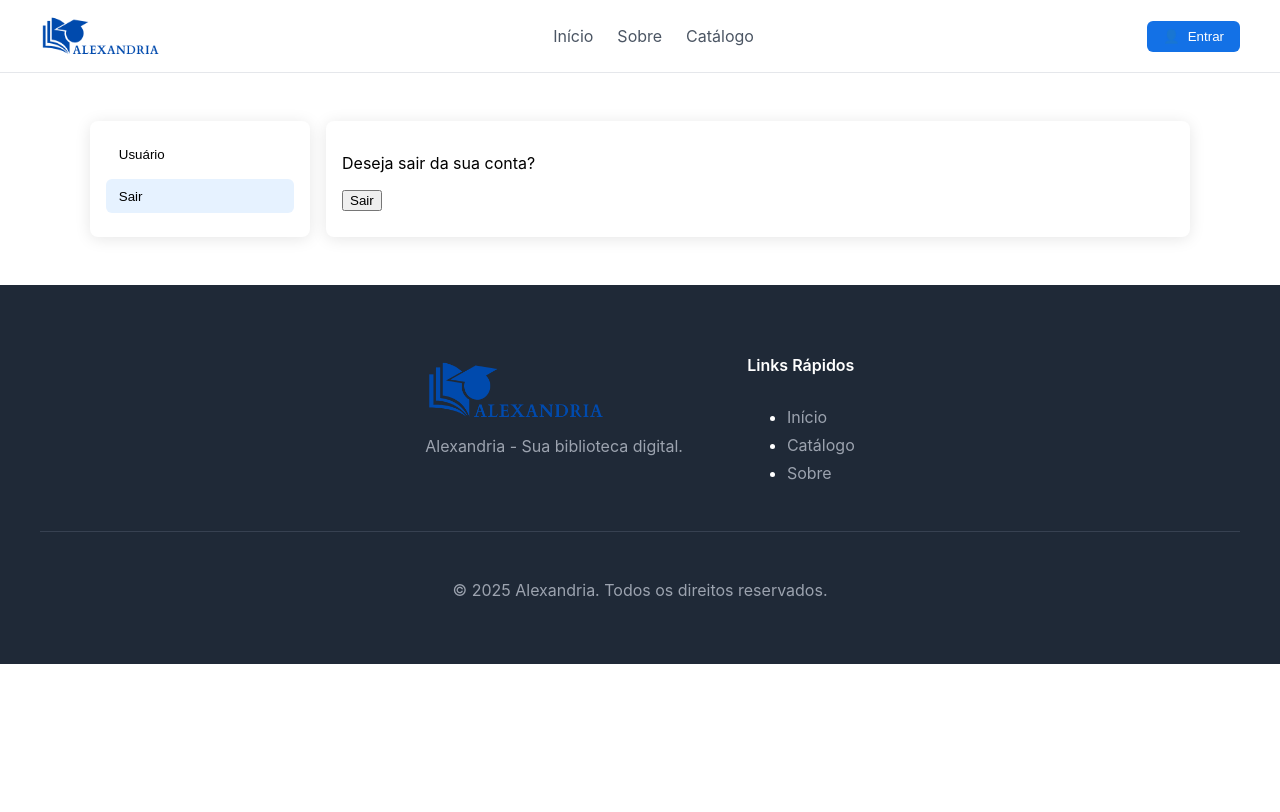
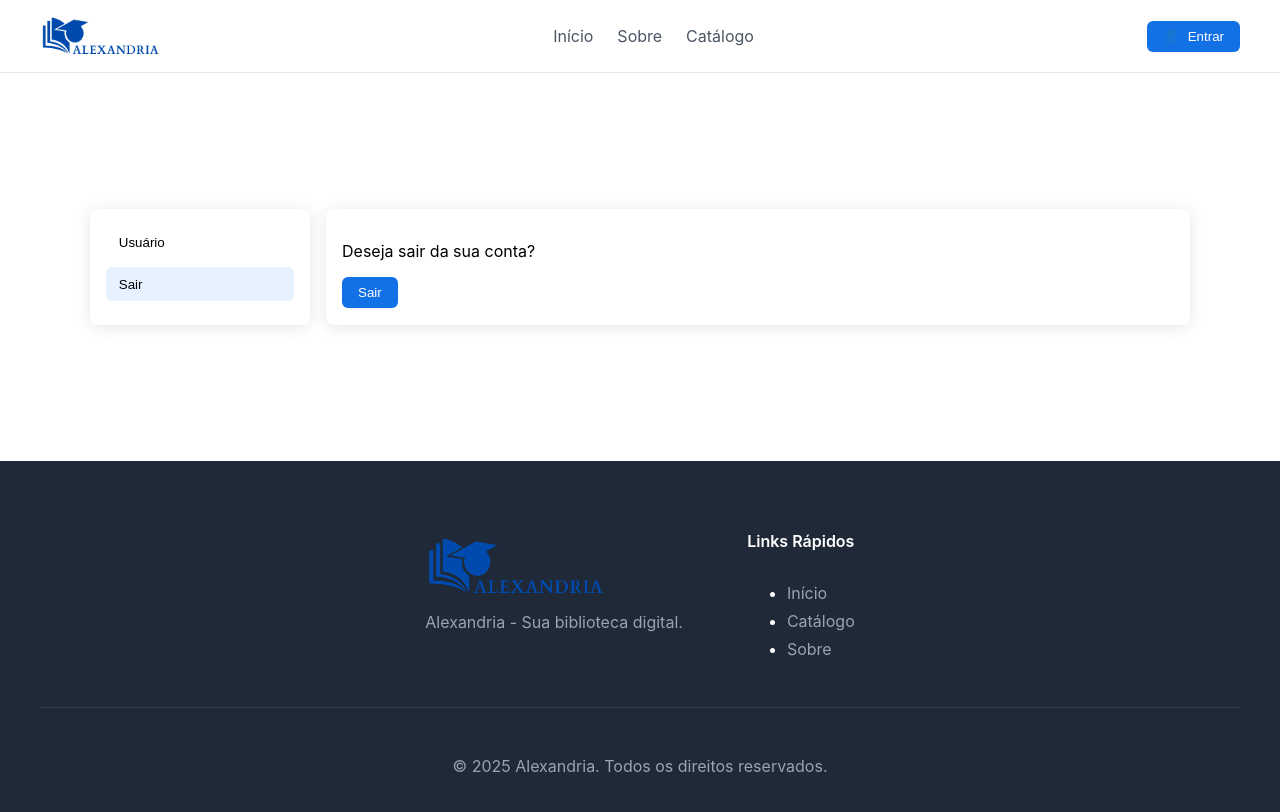
Before and after one commit to Bruno-Danielski/Alexandria, a React (Create React App) app in the folder front/: page /usuario in a window 1280 px wide. Both pictures are taken after a click on the button "Sair". Shown: the top 812 px of the page. Built offline with nearby package versions, Linux system fonts and the light colour scheme.

Commit message:
Quase lá

```diff
--- a/front/public/index.html
+++ b/front/public/index.html
@@ -7,7 +7,7 @@
     <meta name="theme-color" content="#000000" />
     <meta
       name="description"
-      content="Sabão artesanal feito com ingredientes naturais. Conheça nossos produtos exclusivos para cuidados pessoais e bem-estar."
+      content="Sua biblioteca digital pessoal"
     />
     <link rel="apple-touch-icon" href="%PUBLIC_URL%/logo192.png" />
     <link rel="manifest" href="%PUBLIC_URL%/manifest.json" />
--- a/front/src/components/HeaderComponent.js
+++ b/front/src/components/HeaderComponent.js
@@ -50,18 +50,18 @@ const LogoWrapper = styled.div`
     height: 40px;
 
     @media (max-width: 460px) {
-      width: 35px;
-      height: 55px;
+      width: 100px;
+      height: 30px;
     }
 
     @media (max-width: 405px) {
-      width: 30px;
-      height: 50px;
+      width: 80px;
+      height: 25px;
     }
 
     @media (max-width: 370px) {
-      width: 25px;
-      height: 45px;
+      width: 60px;
+      height: 20px;
     }
   }
 `;
--- a/front/src/pages/UserPage.js
+++ b/front/src/pages/UserPage.js
@@ -14,6 +14,8 @@ const Grid = styled.div`
   display: grid;
   grid-template-columns: 220px 1fr;
   gap: 1rem;
+  padding-top: 5.5rem;
+  padding-bottom: 5.5rem;
 `;
 
 const Sidebar = styled.div`
@@ -54,6 +56,28 @@ const Label = styled.div`
 
 const Value = styled.div`
   font-weight: 600;
+`;
+
+const Button = styled.button`
+  position: relative; // Adicionado
+  display: flex;
+  align-items: center;
+  background: #1371e6ff;
+  color: white;
+  padding: 0.5rem 1rem;
+  border-radius: 0.375rem;
+  font-weight: 500;
+  transition: background 0.2s;
+  border: none;
+  cursor: pointer;
+
+  span {
+    margin-right: 0.5rem;
+  }
+
+  &:hover {
+    background: #93c5fd;
+  }
 `;
 
 export default function UserPage() {
@@ -109,7 +133,7 @@ export default function UserPage() {
             ) : (
               <div>
                 <p>Deseja sair da sua conta?</p>
-                <button onClick={handleLogout}>Sair</button>
+                <Button onClick={handleLogout}>Sair</Button>
               </div>
             )}
           </Content>
```
Also changed, not shown: 1 other file (tests, documents, lock files or other folders).
